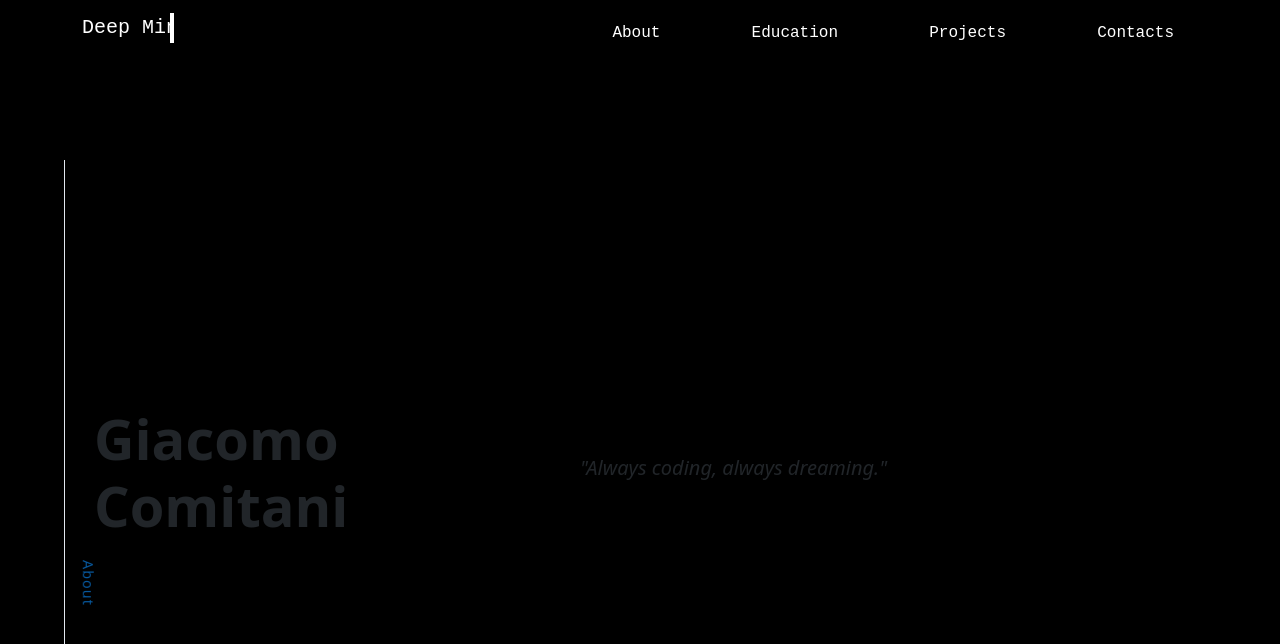
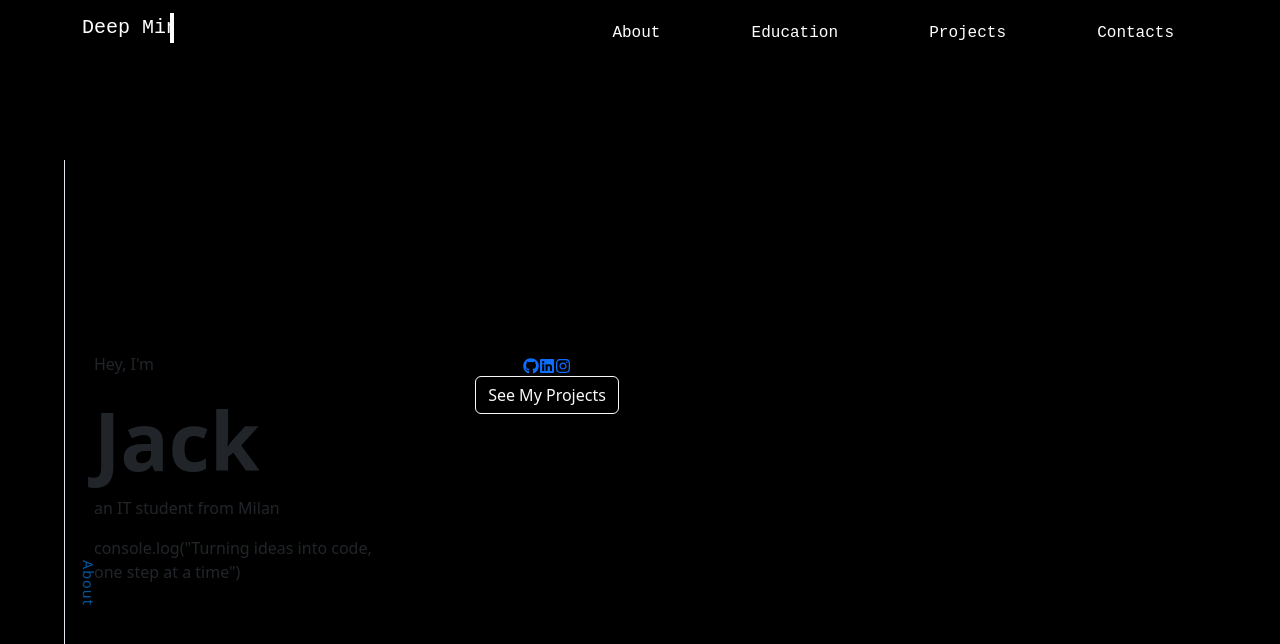
Before and after one commit to comitanigiacomo/deep_mind, a React (Vite) app: page / in a window 1280 px wide. Shown: the top 644 px of the page. Built offline with nearby package versions, Linux system fonts and the light colour scheme.

Commit message:
refactor: update About component layout and add contact icons with button

```diff
--- a/src/pages/About.jsx
+++ b/src/pages/About.jsx
@@ -3,6 +3,8 @@ import { useState } from 'react';
 import Container from 'react-bootstrap/Container';
 import Row from 'react-bootstrap/Row';
 import Col from 'react-bootstrap/Col';
+import Button from 'react-bootstrap/Button'; // Importa il componente Button
+import { FaGithub, FaLinkedin, FaInstagram } from 'react-icons/fa';
 import './About.css';
 import Intro from '../components/Intro';
 
@@ -10,21 +12,48 @@ export default function About() {
   const [showIntro, setShowIntro] = useState(true);
 
   return (
+    <section id="about">
     <div style={{ minHeight: '100vh' }} id="about">
       {showIntro ? (
         <Intro onEnd={() => setShowIntro(false)} />
       ) : (
         <Container className="about-container py-5 fade-in">
-          <Row className="align-items-center">
-            <Col md={6} className="text-start">
-              <h1 className="display-4 fw-bold">Giacomo Comitani</h1>
+          <Row className="align-items-start">
+            {/* Colonna per il testo sulla sinistra */}
+            <Col md={6}>
+              <p className="small-text">Hey, I'm</p>
+              <h1 className="display-1 fw-bold">Jack</h1>
+              <p className="medium-text">an IT student from Milan</p>
+
+              {/* Sezione di codice o simboli */}
+              <div className="code-snippet">
+                <p>console.log("Turning ideas into code, one step at a time")</p>
+              </div>
             </Col>
+
+            {/* Colonna per il bottone e le icone sulla destra */}
             <Col md={6} className="text-center">
-              <p className="lead fst-italic">"Always coding, always dreaming."</p>
+              <div className="contact-icons">
+                <a href="https://github.com/tuonome" target="_blank" rel="noopener noreferrer">
+                  <FaGithub className="icon" />
+                </a>
+                <a href="https://www.linkedin.com/in/tuonome/" target="_blank" rel="noopener noreferrer">
+                  <FaLinkedin className="icon" />
+                </a>
+                <a href="https://www.instagram.com/tuonome/" target="_blank" rel="noopener noreferrer">
+                  <FaInstagram className="icon" />
+                </a>
+              </div>
+
+              {/* Bottone "See My Projects" sotto le icone, allineato a destra */}
+              <Button variant="outline-light" onClick={() => window.location.href = '#projects'} className="minimal-btn">
+                See My Projects
+              </Button>
             </Col>
           </Row>
         </Container>
       )}
     </div>
+    </section>
   );
 }
```
